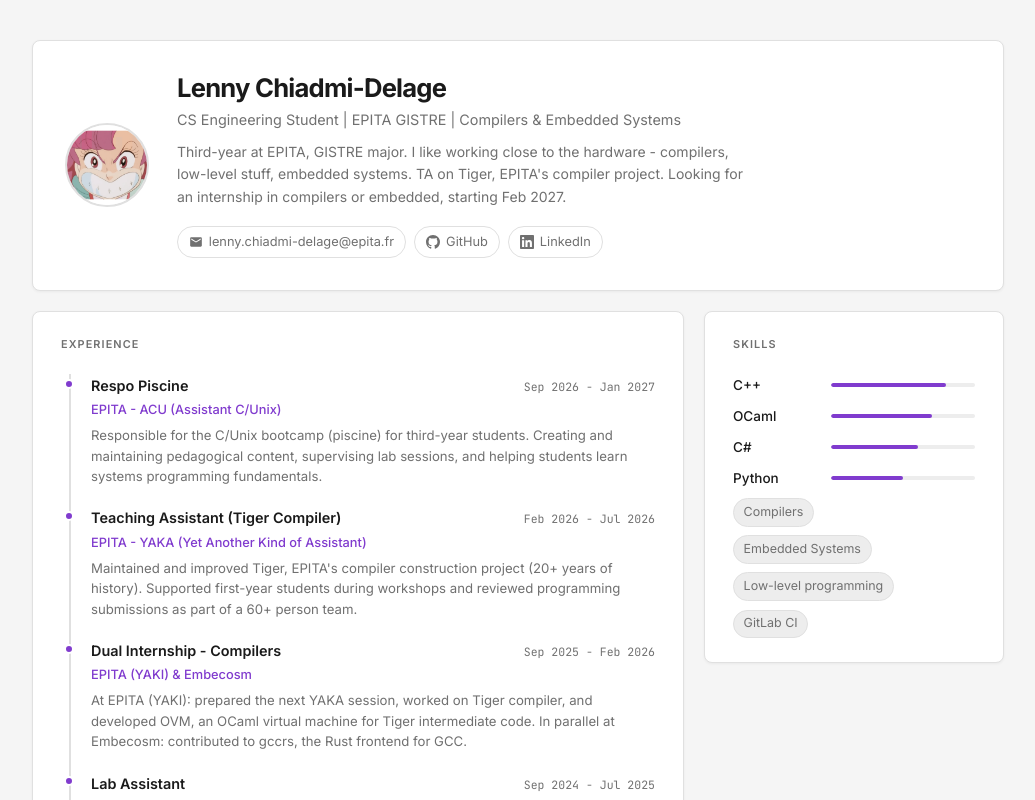
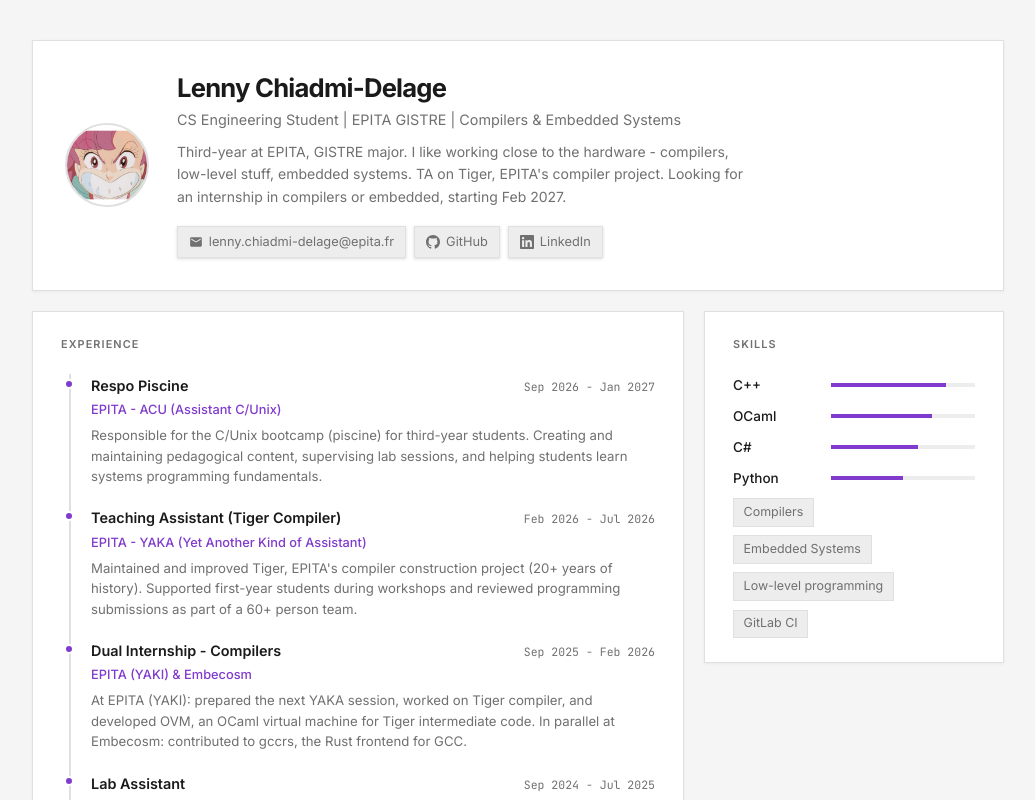
Before and after one commit to Villosse/villosse.github.io, a React (Vite) app: page / in a window 1280 px wide. Shown: the top 800 px of the page, without its empty margins (122-1157 px from the left). Built offline with nearby package versions, Linux system fonts and the light colour scheme.

Commit message:
fix(square): no  more round
Signed-off-by: lenny.chiadmi-delage <lenny.chiadmi-delage@epita.fr>

```diff
--- a/src/styles/global.css
+++ b/src/styles/global.css
@@ -12,7 +12,7 @@
     --primary-foreground: 0 0% 100%;
     --accent: 268 60% 95%;
     --accent-foreground: 268 60% 36%;
-    --radius: 0.5rem;
+    --radius: 0;
 }
 
 @media (prefers-color-scheme: dark) {
@@ -23,7 +23,7 @@
         --card-foreground: 0 0% 92%;
         --muted: 0 0% 16%;
         --muted-foreground: 0 0% 55%;
-        --border: 0 0% 20%;
+        --border: 0 0% 28%;
         --primary: 268 65% 65%;
         --primary-foreground: 0 0% 100%;
         --accent: 268 40% 17%;
@@ -175,10 +175,13 @@ a:hover {
     color: hsl(var(--muted-foreground));
     padding: 0.28rem 0.7rem;
     border: 1px solid hsl(var(--border));
-    border-radius: 100px;
+    border-radius: 0;
     transition: color 0.12s, border-color 0.12s, background 0.12s;
     text-decoration: none;
     white-space: nowrap;
+    cursor: pointer;
+    background: hsl(var(--muted));
+    box-shadow: 0 1px 3px rgb(0 0 0 / 0.15);
 }
 
 .contact-link svg {
@@ -317,20 +320,20 @@ a:hover {
     flex: 1;
     height: 4px;
     background: hsl(var(--muted));
-    border-radius: 100px;
+    border-radius: 0;
     overflow: hidden;
 }
 
 .skill-bar-fill {
     height: 100%;
-    border-radius: 100px;
+    border-radius: 0;
     background: hsl(var(--primary));
 }
 
 .skill-tag {
     font-size: 0.78rem;
     padding: 0.18rem 0.6rem;
-    border-radius: 100px;
+    border-radius: 0;
     background: hsl(var(--muted));
     color: hsl(var(--muted-foreground));
     border: 1px solid hsl(var(--border));
@@ -381,7 +384,7 @@ a:hover {
     color: hsl(var(--primary));
     padding: 0.12rem 0.5rem;
     border: 1px solid hsl(var(--primary) / 0.3);
-    border-radius: 100px;
+    border-radius: 0;
     transition: background 0.12s;
     text-decoration: none;
 }
@@ -407,7 +410,7 @@ a:hover {
 .tech-tag {
     font-size: 0.7rem;
     padding: 0.12rem 0.5rem;
-    border-radius: 100px;
+    border-radius: 0;
     background: hsl(var(--accent));
     color: hsl(var(--accent-foreground));
     font-family: 'JetBrains Mono', monospace;
```
